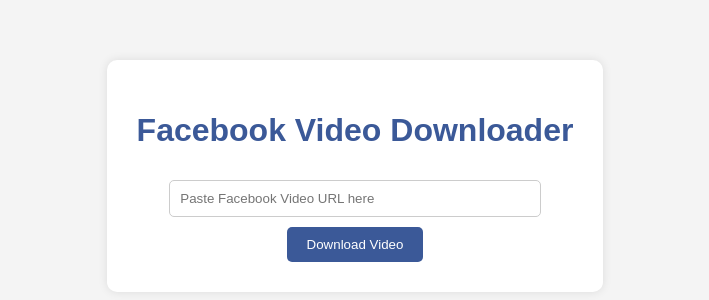
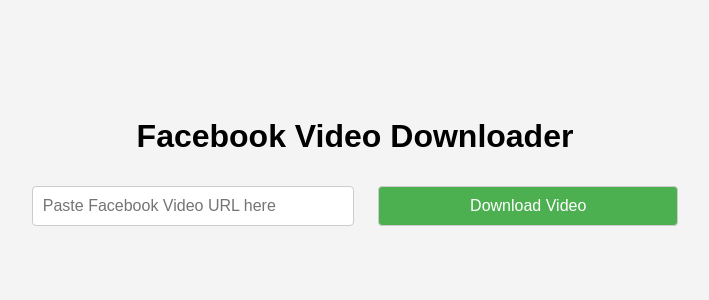
Before and after one commit to Fardin-cr/Fb-video, a website: page public/index.html in a window 1280 px wide. Shown: the part 224-524 px from the top of the page, without its empty margins (285-994 px from the left). Drawn offline with Linux system fonts and the light colour scheme.

Commit message:
Update style.css

```diff
--- a/public/style.css
+++ b/public/style.css
@@ -2,45 +2,47 @@
     font-family: Arial, sans-serif;
     background-color: #f4f4f4;
     display: flex;
+    flex-direction: column;
+    align-items: center;
     justify-content: center;
-    align-items: center;
     height: 100vh;
     margin: 0;
 }
 
 .container {
-    background-color: white;
-    padding: 30px;
-    border-radius: 10px;
-    box-shadow: 0 0 10px rgba(0, 0, 0, 0.1);
     text-align: center;
 }
 
-h1 {
-    color: #3b5998;
-}
-
-form {
-    margin-top: 20px;
-}
-
-input {
-    width: 80%;
+input, button {
     padding: 10px;
-    margin: 10px 0;
-    border-radius: 5px;
+    margin: 10px;
+    font-size: 16px;
+    width: 300px;
     border: 1px solid #ccc;
+    border-radius: 4px;
 }
 
 button {
-    padding: 10px 20px;
-    background-color: #3b5998;
+    cursor: pointer;
+    background-color: #4CAF50;
     color: white;
-    border: none;
-    border-radius: 5px;
-    cursor: pointer;
 }
 
 button:hover {
-    background-color: #2d4373;
+    background-color: #45a049;
 }
+
+.result {
+    margin-top: 20px;
+    font-size: 16px;
+}
+
+a {
+    color: #4CAF50;
+    text-decoration: none;
+    font-weight: bold;
+}
+
+a:hover {
+    text-decoration: underline;
+}
```
